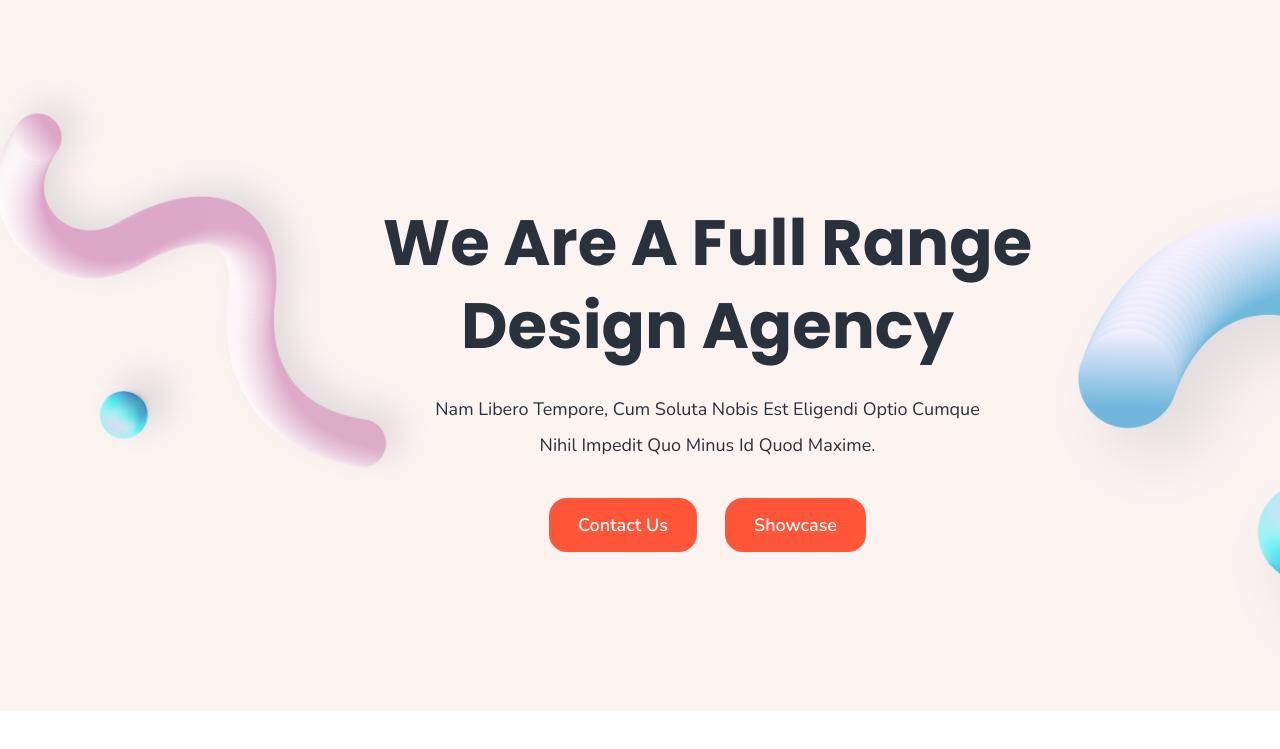
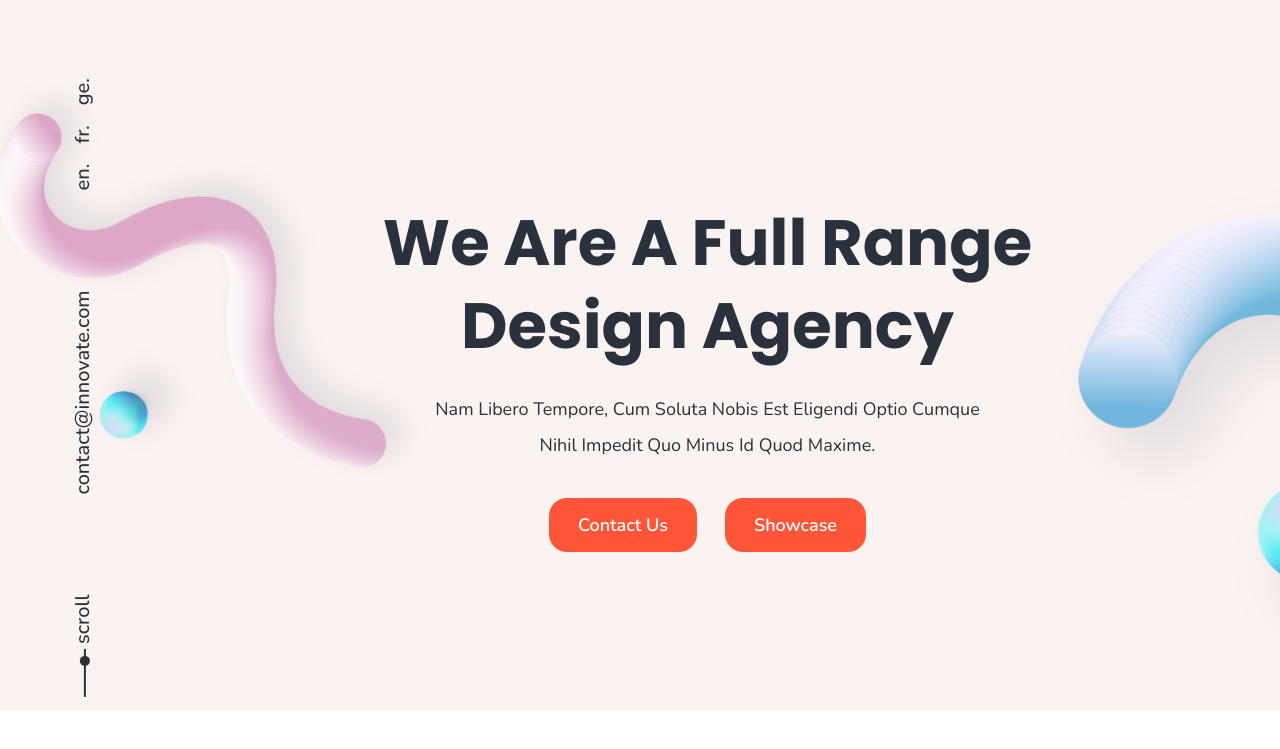
Before and after one commit to AK-Polash/innovate-01, a plain HTML site: page index.html in a window 1280 px wide. Shown: the part 99-848 px from the top of the page. Drawn offline with nearby package versions, Linux system fonts and the light colour scheme.

Commit message:
vertical items added in the left side in Banner

```diff
--- a/css/styel.css
+++ b/css/styel.css
@@ -39,7 +39,7 @@ nav{
     top: 0;
     left: 0;
     padding: 32px 0;
-    /* background-color: green; */
+    z-index: 999999;
 }
 nav .logo a picture svg{
     width: 111px;
@@ -107,6 +107,7 @@ nav .navbar{
 #banner{
     width: 100%;
     background: url(../images/banner.png) no-repeat center / cover scroll;
+    position: relative;
 }
 .banner__main{
     width: 771px;
@@ -159,4 +160,49 @@ nav .navbar{
 .banner__button--right{
     margin-left: 24px;
 }
+.banner__verticalContents {
+	transform: rotate(-90deg);
+	display: inline-block;
+    position: absolute;
+    top: 450px;
+    left: -200px;
+}
+.banner__verticalLists{
+    display: flex;
+    column-gap: 100px;
+    color: var(--dark);
+    font-family: var(--ff__one);
+    font-style: normal;
+    font-weight: 500;
+    font-size: 20px;
+    line-height: 100%;
+    text-align: center;
+    text-transform: lowercase;
+}
+.banner__verticalListsItem--first{
+    position: relative;
+}
+.banner__verticalListsItem--first::after{
+    content: '';
+    width: 48px;
+    height: 2px;
+    background: var(--dark);
+    position: absolute;
+    top: 11px;
+    left: -53px;
+}
+.banner__verticalListsItem--first::before{
+    content: '';
+    width: 10px;
+    height: 10px;
+    border-radius: 50%;
+    background: var(--dark);
+    position: absolute;
+    top: 7px;
+    left: -22px;
+}
+.banner__verticalListItemInner{
+    display: flex;
+    column-gap: 20px;
+}
 /* ================================= banner ends ====================================== */
--- a/index.html
+++ b/index.html
@@ -68,6 +68,19 @@
                 </div>
             </div>
         </div>
+        <div class="banner__verticalContents">
+            <ul class="banner__verticalLists">
+                <li class="banner__verticalListsItem  banner__verticalListsItem--first">Scroll</li>
+                <li class="banner__verticalListsItem">contact@innovate.com</li>
+                <li class="banner__verticalListsItem">
+                    <ul class="banner__verticalListItemInner">
+                        <li>en.</li>
+                        <li>fr.</li>
+                        <li>ge.</li>
+                    </ul>
+                </li>
+            </ul>
+        </div>
     </section>
     <!-- ============================================ banner ends ============================================ -->
 </body>
```
